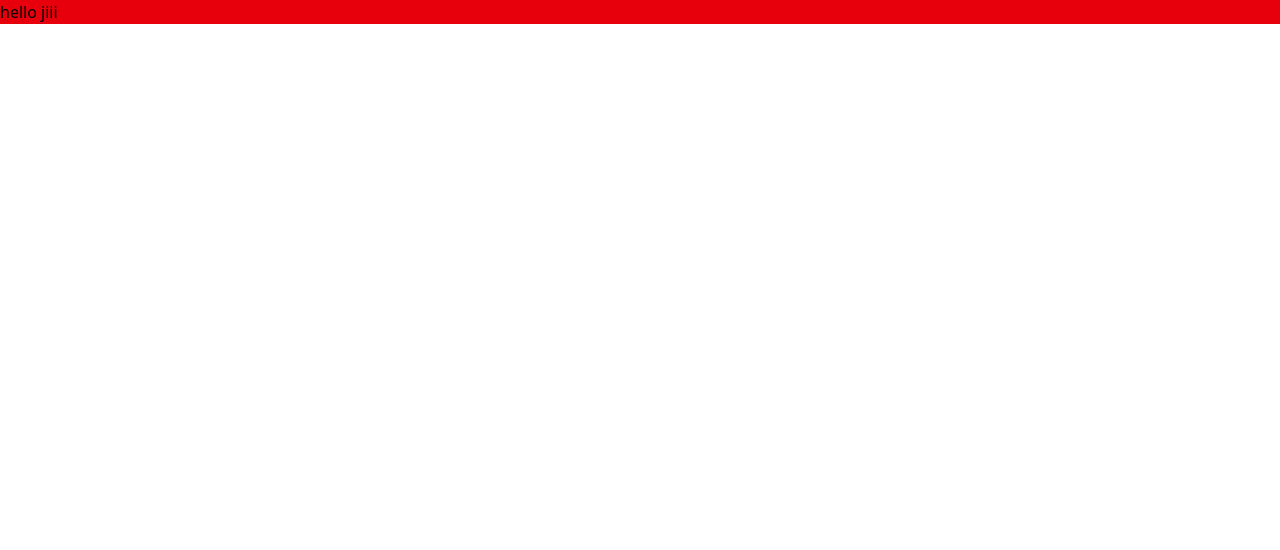
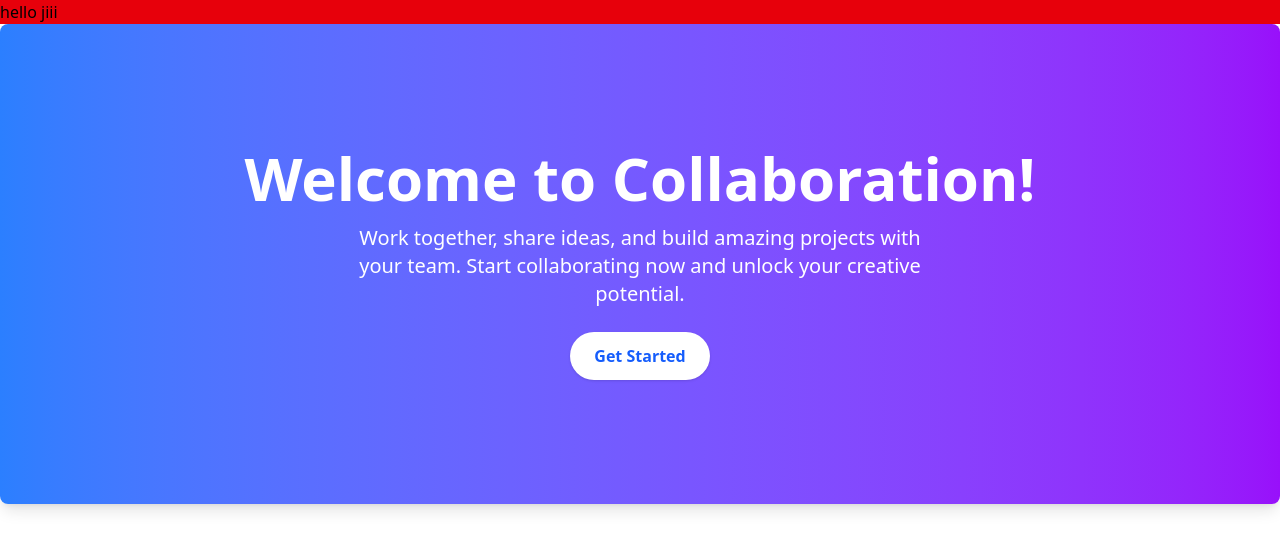
Before and after one commit to Kapil-dhakad/colobration3, a website: page index.html in a window 1280 px wide. Drawn offline with nearby package versions, Linux system fonts and the light colour scheme.

Commit message:
i Create a Hero section

```diff
--- a/index.html
+++ b/index.html
@@ -10,5 +10,13 @@
 </head>
 <body>
 <h2 class="bg-red-600">hello jiii </h2>
+
+<section class="hero - section">
+    <div class="flex flex-col items-center justify-center min-h-[60vh] bg-gradient-to-r from-blue-500 to-purple-600 text-white p-8 rounded-lg shadow-lg">
+        <h1 class="text-4xl md:text-6xl font-bold mb-4">Welcome to Collaboration!</h1>
+        <p class="text-lg md:text-xl mb-6 text-center max-w-xl">Work together, share ideas, and build amazing projects with your team. Start collaborating now and unlock your creative potential.</p>
+        <a href="#" class="bg-white text-blue-600 font-semibold px-6 py-3 rounded-full shadow hover:bg-blue-100 transition">Get Started</a>
+    </div>
+</section>
 </body>
 </html>
```
Also changed, not shown: package.json (added, +19 -0 lines).
